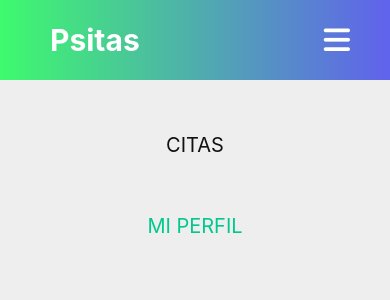
After one commit to andrespolop/psitas, a PHP site: page /terapeuta-perfil.html in a window 390 px wide, after a click that opens the changed part. The commit adds this page. Shown: the top 300 px of the page. Run offline with PHP 8.4, Linux system fonts and the light colour scheme; some libraries are stand-ins or nearby versions.

Commit message:
actualización de Terapeuta

```diff
--- /dev/null
+++ b/estilos/terapeuta-perfil.css
@@ -0,0 +1,126 @@
+:root{
+    --color_empresa:rgb(40, 166, 204);
+    --color_fondo: linear-gradient(to right, rgb(62, 250, 109),rgb(96, 98, 236));
+}
+
+
+*{
+    padding: 0;
+    margin: 0;
+    box-sizing: border-box;
+    list-style: none;
+    text-decoration: none;
+}
+
+
+body{
+    font-family: -apple-system, BlinkMacSystemFont, 'Segoe UI', Roboto, Oxygen, Ubuntu, Cantarell, 'Open Sans', 'Helvetica Neue', sans-serif;
+    background: rgba(238, 238, 238, 0.226);
+}
+
+/* Estilos del navbar */
+
+nav{
+    background: var(--color_fondo);
+    height: 80px;
+    width: 100%;
+
+}
+
+label.logo{
+    color: white;
+    font-size: 35px;
+    line-height: 80px;
+
+    padding: 0 100px;
+    font-weight: bold;
+}
+
+
+nav ul{
+    float: right;
+    margin-right: 20px;
+}
+
+
+nav ul li{
+    display: inline-block;
+    line-height: 80px;
+    margin: 0 7px;
+}
+
+nav ul li a{
+    color: rgb(17, 17, 17);
+    font-size: 17px;
+    padding: 7px 13px;
+    border-radius: 3px;
+    text-transform: uppercase;
+}
+
+a.active,a:hover{
+    background: #1bffbb;
+    transition: .5s
+}
+
+.checkbtn{
+    font-size: 30px;
+    color: white;
+    float: right;
+    line-height: 80px;
+    margin-right: 40px;
+    cursor: pointer;
+    display: none;
+
+}
+
+#check{
+    display: none;
+
+}
+
+
+
+/*Para que se haga responsive el navbar */
+
+@media (max-width:952px){
+    label.logo{
+        font-size: 30px;
+        padding-left: 50px;
+    }
+    nav ul li a{
+        font-size: 16px;
+    }
+}
+
+@media (max-width:858px ){
+    .checkbtn{
+        display:block ;
+    }
+    ul{
+        position:fixed;
+        /* TAMAÑO DEL NAVBAR RESPONSIVE*/
+        width: 100%;
+        height: 100vh;
+        background: #eeeeee;
+        top: 80px;
+        left: -100%;
+        text-align: center;
+        transition: all .5s;
+    }
+    nav ul li{
+        display: block;
+        margin: 50px 0;
+        line-height: 30px;
+    }
+    nav ul li a{
+        font-size: 20px;
+    }
+    a:hover,a.active{
+        background: none;
+        color: #00c98c;
+    }
+    #check:checked ~ ul{
+        left: 0;
+    }
+
+}
--- /dev/null
+++ b/terapeuta-perfil.html
@@ -0,0 +1,26 @@
+<!DOCTYPE html>
+<html lang="en">
+<head>
+    <meta charset="UTF-8">
+    <meta http-equiv="X-UA-Compatible" content="IE=edge">
+    <meta name="viewport" content="width=device-width, initial-scale=1.0">
+    <link rel="icon" href="iconos/psi-tas_icon_No-Background.ico" type="image/icon type">
+    <script src="https://kit.fontawesome.com/50ca7f45e4.js" crossorigin="anonymous"></script>
+    <link rel="stylesheet" href="estilos/terapeuta-perfil.css">
+    <title>Terapeuta-perfil</title>
+</head>
+<body>
+    <!-- CREAMOS EL NAVBAR DEL APARTADO DE CITAS DEL TERAPEUTA-->
+    <nav>
+        <input type="checkbox" id="check">
+        <label for="check" class= "checkbtn">
+            <i class="fas fa-bars"></i>
+        </label>
+        <label class="logo">Psitas</label>
+        <ul>
+            <li><a  href="terapeuta-citas.html">CITAS</a></li>
+            <li><a class="active" href="terapeuta-perfil.html">MI PERFIL</a></li>
+        </ul>
+    </nav>
+</body>
+</html>
```
Also changed, not shown: estilos/terapeuta-citas.css (renamed from estilos/terapeutas.css, +52 -10 lines), terapeuta-citas.html (+33 -9 lines).
